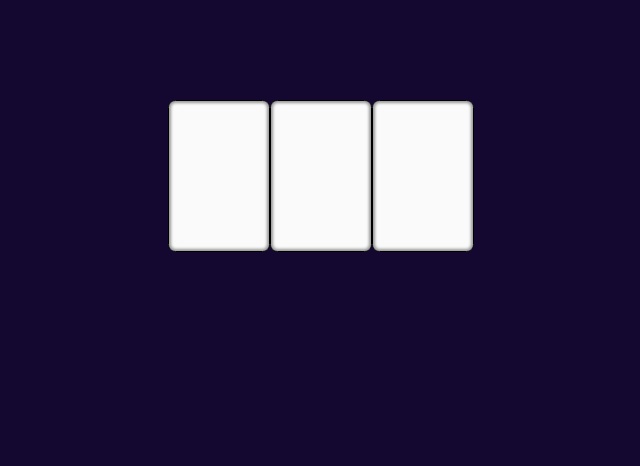
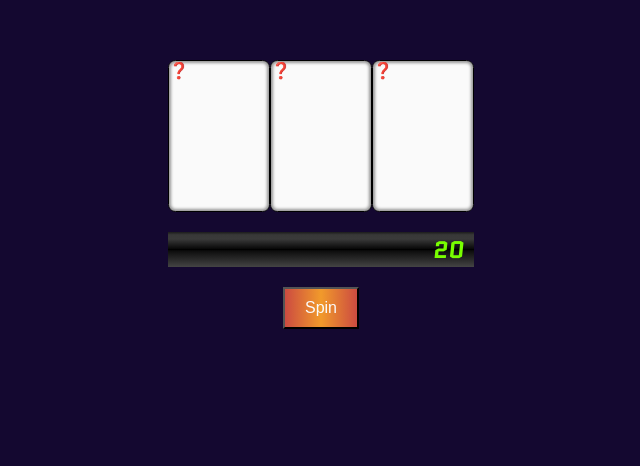
Before and after one commit to DrielisonLopes/casino-frontend, a React (Create React App) app: page / in a window 1280 px wide. Shown: the part 934-1400 px from the top of the page, without its empty margins (319-959 px from the left). Built offline with nearby package versions, Linux system fonts and the light colour scheme.

Commit message:
machine style and funtionalites

```diff
--- a/public/index.html
+++ b/public/index.html
@@ -10,34 +10,15 @@
       content="Web site created using create-react-app"
     />
     <link rel="apple-touch-icon" href="%PUBLIC_URL%/logo192.png" />
-    <!--
-      manifest.json provides metadata used when your web app is installed on a
-      user's mobile device or desktop. See https://developers.google.com/web/fundamentals/web-app-manifest/
-    -->
     <link rel="manifest" href="%PUBLIC_URL%/manifest.json" />
-    <!--
-      Notice the use of %PUBLIC_URL% in the tags above.
-      It will be replaced with the URL of the `public` folder during the build.
-      Only files inside the `public` folder can be referenced from the HTML.
+    <link rel="preconnect" href="https://fonts.googleapis.com">
+    <link rel="preconnect" href="https://fonts.gstatic.com" crossorigin>
+    <link href="https://fonts.googleapis.com/css2?family=Quantico:ital,wght@1,700&display=swap" rel="stylesheet">
 
-      Unlike "/favicon.ico" or "favicon.ico", "%PUBLIC_URL%/favicon.ico" will
-      work correctly both with client-side routing and a non-root public URL.
-      Learn how to configure a non-root public URL by running `npm run build`.
-    -->
     <title>React App</title>
   </head>
   <body>
     <noscript>You need to enable JavaScript to run this app.</noscript>
     <div id="root"></div>
-    <!--
-      This HTML file is a template.
-      If you open it directly in the browser, you will see an empty page.
-
-      You can add webfonts, meta tags, or analytics to this file.
-      The build step will place the bundled scripts into the <body> tag.
-
-      To begin the development, run `npm start` or `yarn start`.
-      To create a production bundle, use `npm run build` or `yarn build`.
-    -->
   </body>
 </html>
--- a/src/App.js
+++ b/src/App.js
@@ -13,28 +13,6 @@ function App() {
         <button onClick={runMachine}>Play Now</button>
       </header>
 
-      <body>
-        <div className="container">
-          <div className="slotcontainer">
-            <div className="slot">
-              <div className="symbols" id="slot1Symbols"></div>
-            </div>
-
-            <div className="slot">
-              <div className="symbols" id="slot2Symbols"></div>
-            </div>
-
-            <div className="slot">
-              <div className="symbols" id="slot3Symbols"></div>
-            </div>
-          </div>
-
-          <div style={{ display: "flex" }}>
-            {/* <button onClick={spin}>Spin</button>
-            <button onClick={reset}>Reset</button> */}
-          </div>
-        </div>
-      </body>
       <Machine/>
 
     </div>
--- a/src/Components/Machine.jsx
+++ b/src/Components/Machine.jsx
@@ -2,9 +2,9 @@ import React, { useEffect, useRef, useState } from 'react';
 import {runMachine} from '../services/api'
 
 const SLOT_SYMBOLS = [
-  ['🍒', '🍎', '🍌', '🍋'],
-  ['🍒', '🍎', '🍌', '🍋'],
-  ['🍒', '🍎', '🍌', '🍋']
+  ['❓', '🍒', '🍎', '🍌', '🍋'],
+  ['❓', '🍒', '🍎', '🍌', '🍋'],
+  ['❓', '🍒', '🍎', '🍌', '🍋']
 ];
 
 const Machine = () => {
@@ -34,11 +34,11 @@ const Machine = () => {
     setDisplayedSymbols(generateInitialSymbols());
   }, []);
 
-  const createSymbolElement = (symbol) => {
-    return (
-      <div className="symbol">{symbol}</div>
-    );
-  };
+  // const createSymbolElement = (symbol) => {
+  //   return (
+  //     <div className="symbol">{symbol}</div>
+  //   );
+  // };
 
   const reset = () => {
     slotsRefs.current.forEach(slot => {
@@ -67,13 +67,13 @@ const Machine = () => {
       if (symbols && symbolHeight && symbolCount) {
         symbols.innerHTML = '';
 
-        symbols.appendChild(createSymbolElement('❓'));
+        // symbols.appendChild(createSymbolElement('❓'));
 
-        for (let i = 0; i < 3; i++) {
-          SLOT_SYMBOLS[index].forEach(symbol => {
-            symbols.appendChild(createSymbolElement(symbol));
-          });
-        }
+        // for (let i = 0; i < 3; i++) {
+        //   SLOT_SYMBOLS[index].forEach(symbol => {
+        //     symbols.appendChild(createSymbolElement(symbol));
+        //   });
+        // }
 
         const totalDistance = symbolCount * symbolHeight;
         const randomOffset = -Math.floor(Math.random() * (symbolCount - 1) + 1) * symbolHeight;
@@ -110,18 +110,24 @@ const Machine = () => {
   };
 
   return (
-    <div>
+    <div className="container">
+      <div className="slotcontainer">
       {SLOT_SYMBOLS.map((row, rowIndex) => (
-        <div key={rowIndex} ref={ref => slotsRefs.current[rowIndex] = ref}>
-          <div ref={ref => symbolsRefs.current[rowIndex] = ref} className="symbols">
-            {displayedSymbols[rowIndex]}
+        <div key={rowIndex} ref={ref => slotsRefs.current[rowIndex] = ref} className="slot">
+            <div ref={ref => symbolsRefs.current[rowIndex] = ref} className="symbols">
+              {displayedSymbols[rowIndex]}
+            </div>
           </div>
-        </div>
       ))}
+      </div>
 
-      {JSON.stringify(data)}
+      <div className='containercoins'>
+        <span className='coins'>{coins}</span>
+      </div>
+      {/* {JSON.stringify(data)} */}
       {data?.result1}
-      {coins}
+      {data?.result2}
+      {data?.result3}
       <button onClick={getData}>Spin</button>
     </div>
   );
--- a/src/sass/_machine.scss
+++ b/src/sass/_machine.scss
@@ -1,23 +1,15 @@
-body {
-    //background: #212121;
-    margin: 0;
-    padding: 0;
-}
-
 .container {
     display: flex;
     flex-direction: column;
     align-items: center;
     justify-content: center;
     height: 100vh;
-}
 
     .slotcontainer {
         display: flex;
         justify-content: center;
         align-items: center;
         margin-bottom: 20px;
-}
 
         .slot {
             width: 100px;
@@ -29,14 +21,34 @@ body {
             position: relative;
             background: #fafafa;
             box-shadow: 0 0 3px 2px rgba(0, 0, 0, 0.4) inset;
-}
 
-.slot .symbols {
+            .symbols {
                 position: absolute;
                 top: 0;
                 left: 0;
                 transition: top 5s;
             }
+        }
+    }
+
+    .containercoins {
+        background: linear-gradient(to bottom, #1b1b1b 0%,#383838 8%,#3a3a3a 20%,#0a0a0a 47%,#010101 50%,#0d0d0d 54%,#444444 100%);
+        width: 286px;
+        color: #78FF00;
+        font-family: "Quantico", sans-serif;
+        font-size: 24px;
+        font-weight: bold;
+        padding: 0 10px;
+        margin: 0 0 20px;
+
+        .coins {
+            display: flex;
+            justify-content: flex-end;
+            transition: all;
+        }
+    }
+}
+
 
 .slot .symbol {
     width: 100px;
--- a/src/sass/_main.scss
+++ b/src/sass/_main.scss
@@ -8,7 +8,7 @@ body {
         align-items: center;
         height: 90vh;
 
-        a {
+        button {
             background: #000;
             color: #fff;
             margin: 20px;
--- a/src/sass/style.css
+++ b/src/sass/style.css
@@ -8,7 +8,7 @@ body .kanon-start {
   align-items: center;
   height: 90vh;
 }
-body .kanon-start a {
+body .kanon-start button {
   background: #000;
   color: #fff;
   margin: 20px;
@@ -22,13 +22,8 @@ body .kanon-start a {
   text-decoration: none;
   transition: background 0.3s ease;
 }
-body .kanon-start a:hover {
+body .kanon-start button:hover {
   background: linear-gradient(90deg, rgb(204, 75, 65) 0%, rgb(241, 154, 43) 50%, rgb(204, 75, 65) 100%);
-}
-
-body {
-  margin: 0;
-  padding: 0;
 }
 
 .container {
@@ -38,15 +33,13 @@ body {
   justify-content: center;
   height: 100vh;
 }
-
-.slotcontainer {
+.container .slotcontainer {
   display: flex;
   justify-content: center;
   align-items: center;
   margin-bottom: 20px;
 }
-
-.slot {
+.container .slotcontainer .slot {
   width: 100px;
   height: 150px;
   border: 1px solid black;
@@ -57,12 +50,26 @@ body {
   background: #fafafa;
   box-shadow: 0 0 3px 2px rgba(0, 0, 0, 0.4) inset;
 }
-
-.slot .symbols {
+.container .slotcontainer .slot .symbols {
   position: absolute;
   top: 0;
   left: 0;
   transition: top 5s;
+}
+.container .containercoins {
+  background: linear-gradient(to bottom, #1b1b1b 0%, #383838 8%, #3a3a3a 20%, #0a0a0a 47%, #010101 50%, #0d0d0d 54%, #444444 100%);
+  width: 286px;
+  color: #78FF00;
+  font-family: "Quantico", sans-serif;
+  font-size: 24px;
+  font-weight: bold;
+  padding: 0 10px;
+  margin: 0 0 20px;
+}
+.container .containercoins .coins {
+  display: flex;
+  justify-content: flex-end;
+  transition: all;
 }
 
 .slot .symbol {
```
Also changed, not shown: 1 other file (tests, documents, lock files or other folders). Lines whose indentation alone changed are shown as unchanged.
